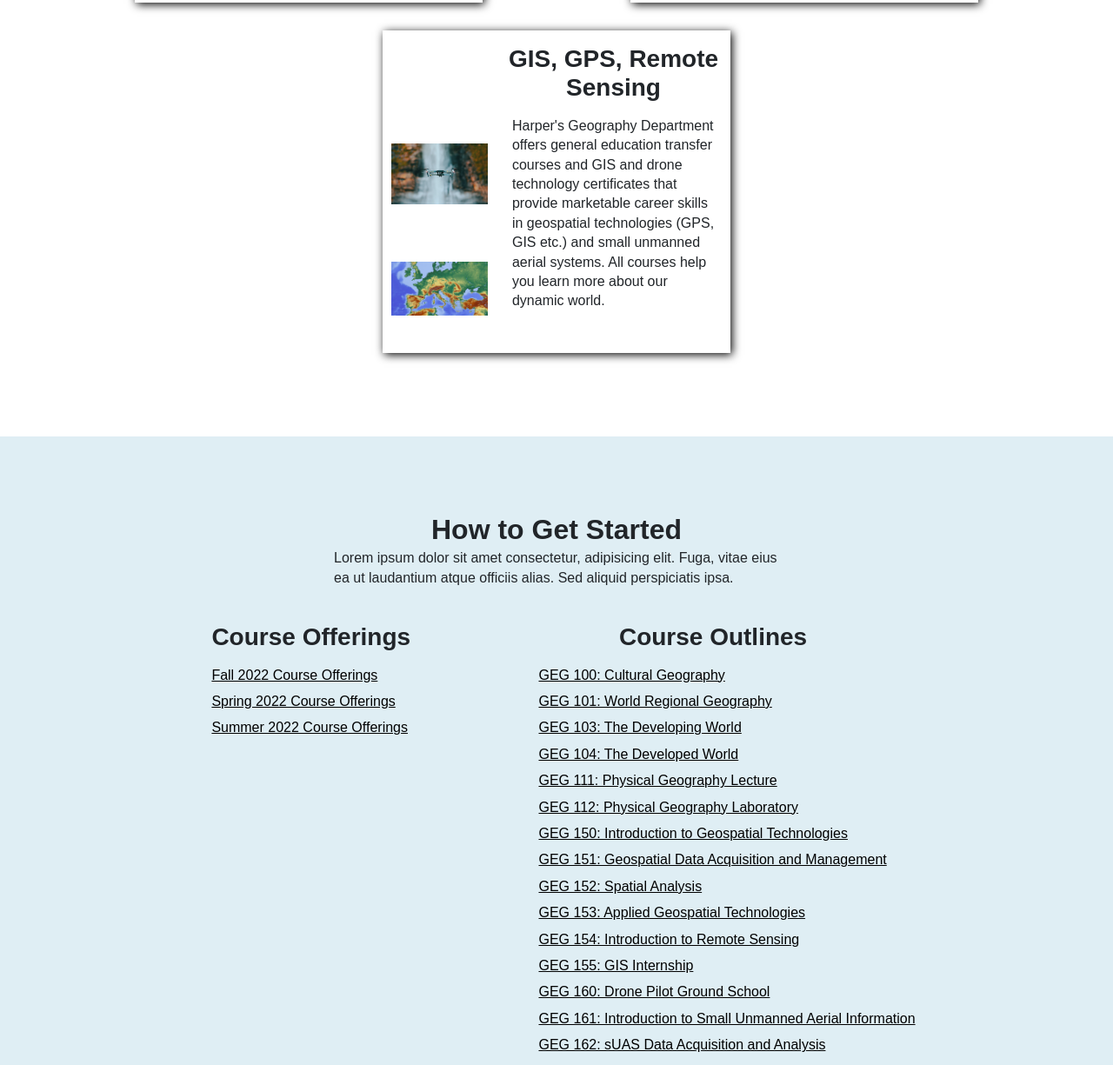
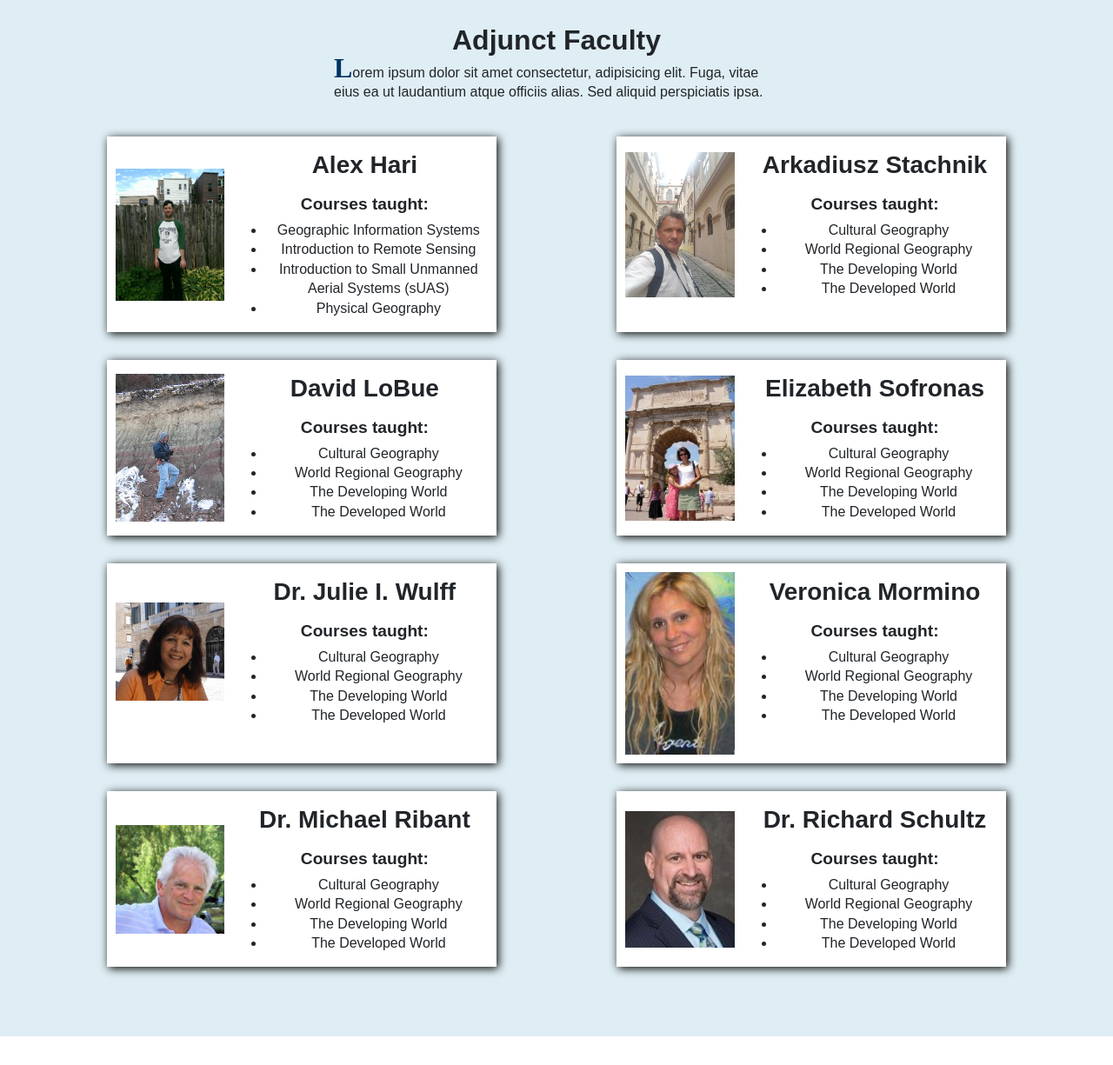
Before and after one commit to dennisgarbis/geography, a plain HTML site: page faculty.html in a window 1280 px wide. Shown: the part 1090-2315 px from the top of the page at 87% size. Drawn offline with nearby package versions, Linux system fonts and the light colour scheme.

Commit message:
updated some styles, add faculty

```diff
--- a/css/styles.css
+++ b/css/styles.css
@@ -12,6 +12,8 @@
     background-color: #003366;
     padding: 1rem 0;
 }
+
+
 
 #logo {
     width: 20%;
@@ -121,12 +123,49 @@ h2 {
 }
 
 .field-box {
-    width: 25rem;
+    width: 28rem;
     margin: 1rem;
     display: flex;
     flex-direction: column;
     box-shadow: 2px 2px 10px #000;
     background-color: white;
+}
+
+.field-box:hover {
+    background-color: #007aaa20;
+}
+
+.field-flex {
+    display: flex;
+}
+
+.image-flex {
+    margin: 10px;
+    width: 30%;
+    display: flex;
+    flex-direction: column;
+    justify-content: space-around;
+}
+
+.field-text {
+    width: 70%;
+    margin: 0 5px;
+}
+
+.field-image img {
+    width: 100%;
+    transition: .5s ease-in-out;
+}
+
+/* remove below if you don't like */
+.field-image img:hover {
+    transform: scale(1.4);
+    border-radius: 10px;
+}
+
+h4 {
+    font-weight: 600;
+    font-size: 1.2rem;
 }
 
 .course-flex {
@@ -163,45 +202,13 @@ h2 {
     font-weight: 600;
 }
 
-.field-box:hover {
-    background-color: #007aaa20;
-}
-
-.field-flex {
-    display: flex;
-}
-
-.image-flex {
-    margin: 10px;
-    width: 30%;
-    display: flex;
-    flex-direction: column;
-    justify-content: space-around;
-}
-
-.field-text {
-    width: 70%;
-    margin: 0 5px;
-}
-
-.field-image img {
-    width: 100%;
-    transition: .5s ease-in-out;
-}
-
-/* remove below if you don't like */
-.field-image img:hover {
-    transform: scale(1.4);
-    border-radius: 20px;
-}
-
 h3 {
     margin: 1rem auto;
     font-weight: 600;
 }
 
 .field-p {
-    text-align: left;
+    text-align: justify;
     width: 90%;
     margin: 0 auto 3rem;
 }
@@ -363,6 +370,34 @@ footer {
     width: fit-content;
 }
 
+.team {
+    font-weight: 600;
+    color: #003366;
+}
+
+.email {
+    text-decoration: none;
+    font-weight: 600;
+    color: #003366;
+}
+
+.email-foot {
+    color: white;
+    text-decoration: none;
+}
+
+.team:first-letter {
+    font-size: 2rem;
+}
+
+p:first-letter {
+    font-size: 2rem;
+    line-height: 1.2rem;
+    color: #003366;
+    font-family: calligraph;
+    font-weight: 600;
+}
+
 @media screen and (max-width: 1000px) {
     header {
         height: 30vh;
@@ -420,6 +455,10 @@ footer {
 }
 
 @media screen and (max-width: 700px) {
+    .field-box {
+        width: 90%;
+    }
+
     .middle-container {
         padding: 2rem 0;
     }
@@ -430,6 +469,7 @@ footer {
 
     .outlines {
         margin: 2rem auto;
+        width: 80%;
     }
 
     .offerings {
--- a/faculty.html
+++ b/faculty.html
@@ -54,7 +54,7 @@
             </div>
         </header>
         <main>
-            <h2>Welcome to the Geography Department</h2>
+            <h2>Full Time Faculty</h2>
             <p class="intro-p">Lorem ipsum dolor sit amet consectetur, adipisicing elit. Mollitia porro ipsam veniam quo
                 fugiat autem laudantium culpa. Explicabo optio at fugiat tempore placeat sin. Lorem ipsum dolor sit amet
             </p>
@@ -63,63 +63,38 @@
                     <div class="field-box">
                         <div class="field-flex">
                             <div class="image-flex">
-                                <div class="field-image"><img src="images/elephant.jpg" alt=""></div>
-                                <div class="field-image"><img src="images/tornado.jpg" alt=""></div>
-                                <div class="field-image"><img src="images/turbines.jpg" alt=""></div>
+                                <div class="field-image"><img src="images/mmaitha.jpg" alt=""></div>
                             </div>
                             <div class="field-text">
                                 <div class="field-heading">
-                                    <h3>Physical Geography</h3>
+                                    <h3>Mukila Maitha</h3>
                                 </div>
-                                <div class="field-p">Geography is an interdisciplinary field of study that is well
-                                    suited
-                                    for understanding and solving today's complex problems such as global and local
-                                    wealth
-                                    inequities, cultural diversity and demographic change, migration, climate change,
-                                    environmental sustainability etc.
-                                </div>
+                                <h4>Courses taught:</h4>
+                                <ul>
+                                    <li>Geographic Information Systems</li>
+                                    <li>Introduction to Remote Sensing</li>
+                                    <li>Introduction to Small Unmanned Aerial Systems (sUAS)</li>
+                                    <li>Physical Geography</li>
+                                </ul>
                             </div>
                         </div> <!-- end field-flex -->
                     </div>
                     <div class="field-box">
                         <div class="field-flex">
                             <div class="image-flex">
-                                <div class="field-image"><img src="images/cargo-ship.webp" alt=""></div>
-                                <div class="field-image"></div>
-                                <div class="field-image"><img src="images/dirt-road.webp" alt=""></div>
+                                <div class="field-image"><img src="images/vero1.jpg" alt=""></div>
                             </div>
                             <div class="field-text">
                                 <div class="field-heading">
-                                    <h3>Cultural Geography</h3>
+                                    <h3>Veronica Mormino</h3>
                                 </div>
-                                <div class="field-p">Geography is a bridge between the social and natural sciences and
-                                    today
-                                    has been greatly enhanced by the growth in geospatial technology tools, such as GPS
-                                    (Global Positioning Systems), GIS (Geographic Information Systems), and earth
-                                    imagery
-                                    from platforms such as satellites and unmanned aerial systems (drones).
-                                </div>
-                            </div>
-                        </div>
-                    </div>
-                    <div class="field-box">
-                        <div class="field-flex">
-                            <div class="image-flex">
-                                <div class="field-image"><img src="images/drone-spray.webp" alt=""></div>
-                                <div class="field-image"><img src="images/drone-water.jpg" alt=""></div>
-                                <div class="field-image"><img src="images/map.jpg" alt=""></div>
-                            </div>
-                            <div class="field-text">
-                                <div class="field-heading">
-                                    <h3>GIS, GPS, Remote Sensing</h3>
-                                </div>
-                                <div class="field-p">Harper's Geography Department offers general education transfer
-                                    courses
-                                    and GIS and drone technology certificates that provide marketable career skills in
-                                    geospatial technologies (GPS, GIS etc.) and small unmanned aerial systems. All
-                                    courses
-                                    help you learn more about our dynamic world.
-                                </div>
+                                <h4>Courses taught:</h4>
+                                <ul>
+                                    <li>Cultural Geography</li>
+                                    <li>World Regional Geography</li>
+                                    <li>The Developing World</li>
+                                    <li>The Developed World</li>
+                                </ul>
                             </div>
                         </div>
                     </div>
@@ -127,76 +102,168 @@
             </section>
             <div class="parallax-image"></div>
             <section class="middle-container">
-                <h2>How to Get Started</h2>
-                <div class="intro-p">
+                <h2>Adjunct Faculty</h2>
+                <p class="intro-p">
                     Lorem ipsum dolor sit amet consectetur, adipisicing elit. Fuga, vitae eius ea ut
                     laudantium atque officiis alias. Sed aliquid perspiciatis ipsa.
-                </div>
-                <div class="courses">
-                    <div class="offerings">
-                        <h3>Course Offerings</h3>
-                        <a href="https://sis.harpercollege.edu/prodban/bwckschd.p_get_crse_unsec?term_in=202335&sel_subj=dummy&sel_day=dummy&sel_schd=dummy&sel_insm=dummy&sel_camp=dummy&sel_levl=dummy&sel_sess=dummy&sel_instr=dummy&sel_ptrm=dummy&sel_attr=dummy&sel_subj=GEG&sel_crse=&sel_title=&sel_insm=%25&sel_from_cred=&sel_to_cred=&sel_camp=&sel_levl=%25&sel_ptrm=%25&sel_sess=%25&begin_hh=0&begin_mi=0&begin_ap=a&end_hh=0&end_mi=0&end_ap=a"
-                            target="_blank">Fall 2022 Course Offerings</a>
-                        <a href="https://sis.harpercollege.edu/prodban/bwckschd.p_get_crse_unsec?term_in=202265&sel_subj=dummy&sel_day=dummy&sel_schd=dummy&sel_insm=dummy&sel_camp=dummy&sel_levl=dummy&sel_sess=dummy&sel_instr=dummy&sel_ptrm=dummy&sel_attr=dummy&sel_subj=GEG&sel_crse=&sel_title=&sel_insm=%25&sel_from_cred=&sel_to_cred=&sel_camp=&sel_levl=%25&sel_ptrm=%25&sel_sess=%25&begin_hh=0&begin_mi=0&begin_ap=a&end_hh=0&end_mi=0&end_ap=a"
-                            target="_blank">Spring 2022 Course Offerings</a>
-                        <a href="https://sis.harpercollege.edu/prodban/bwckschd.p_get_crse_unsec?term_in=202295&sel_subj=dummy&sel_day=dummy&sel_schd=dummy&sel_insm=dummy&sel_camp=dummy&sel_levl=dummy&sel_sess=dummy&sel_instr=dummy&sel_ptrm=dummy&sel_attr=dummy&sel_subj=GEG&sel_crse=&sel_title=&sel_insm=%25&sel_from_cred=&sel_to_cred=&sel_camp=&sel_levl=%25&sel_ptrm=%25&sel_sess=%25&begin_hh=0&begin_mi=0&begin_ap=a&end_hh=0&end_mi=0&end_ap=a"
-                            target="_blank">Summer 2022 Course Offerings</a>
+                </p>
+                <div class="top-container-flex">
+                    <div class="field-box">
+                        <div class="field-flex">
+                            <div class="image-flex">
+                                <div class="field-image"><img src="images/alexhari.jpg" alt=""></div>
+                            </div>
+                            <div class="field-text">
+                                <div class="field-heading">
+                                    <h3>Alex Hari</h3>
+                                </div>
+                                <h4>Courses taught:</h4>
+                                <ul>
+                                    <li>Geographic Information Systems</li>
+                                    <li>Introduction to Remote Sensing</li>
+                                    <li>Introduction to Small Unmanned Aerial Systems (sUAS)</li>
+                                    <li>Physical Geography</li>
+                                </ul>
+                            </div>
+                        </div> <!-- end field-flex -->
                     </div>
-                    <div class="outlines">
-                        <h3>Course Outlines</h3>
-                        <ul class="course-list">
-                            <li class="list-item"><a class="list-link" href="pdf/geg100.pdf">GEG 100: Cultural
-                                    Geography</a></li>
-                            <li class="list-item"><a class="list-link" href="pdf/geg101.pdf">GEG 101: World Regional
-                                    Geography</a></li>
-                            <li class="list-item"><a class="list-link" href="pdf/geg103.pdf">GEG 103: The Developing
-                                    World</a></li>
-                            <li class="list-item"><a class="list-link" href="pdf/geg104.pdf">GEG 104: The Developed
-                                    World</a></li>
-                            <li class="list-item"><a class="list-link" href="pdf/geg111.pdf">GEG 111: Physical Geography
-                                    Lecture</a></li>
-                            <li class="list-item"><a class="list-link" href="pdf/geg112.pdf">GEG 112: Physical Geography
-                                    Laboratory</a></li>
-                            <li class="list-item"><a class="list-link" href="pdf/geg150.pdf">GEG 150: Introduction to
-                                    Geospatial Technologies</a></li>
-                            <li class="list-item"><a class="list-link" href="pdf/geg151.pdf">GEG 151: Geospatial Data
-                                    Acquisition and Management</a></li>
-                            <li class="list-item"><a class="list-link" href="pdf/geg152.pdf">GEG 152: Spatial
-                                    Analysis</a></li>
-                            <li class="list-item"><a class="list-link" href="pdf/geg153.pdf">GEG 153: Applied Geospatial
-                                    Technologies</a></li>
-                            <li class="list-item"><a class="list-link" href="pdf/geg154.pdf">GEG 154: Introduction to
-                                    Remote Sensing</a></li>
-                            <li class="list-item"><a class="list-link" href="pdf/geg155.pdf">GEG 155: GIS Internship</a>
-                            </li>
-                            <li class="list-item"><a class="list-link" href="pdf/geg160.pdf">GEG 160: Drone Pilot Ground
-                                    School</a></li>
-                            <li class="list-item"><a class="list-link" href="pdf/geg161.pdf">GEG 161: Introduction to
-                                    Small Unmanned Aerial Information</a></li>
-                            <li class="list-item"><a class="list-link" href="pdf/geg162.pdf">GEG 162: sUAS Data
-                                    Acquisition and Analysis</a></li>
-                        </ul>
+                    <div class="field-box">
+                        <div class="field-flex">
+                            <div class="image-flex">
+                                <div class="field-image"><img src="images/stachnik.jpg" alt=""></div>
+                            </div>
+                            <div class="field-text">
+                                <div class="field-heading">
+                                    <h3>Arkadiusz Stachnik</h3>
+                                </div>
+                                <h4>Courses taught:</h4>
+                                <ul>
+                                    <li>Cultural Geography</li>
+                                    <li>World Regional Geography</li>
+                                    <li>The Developing World</li>
+                                    <li>The Developed World</li>
+                                </ul>
+                            </div>
+                        </div>
+                    </div>
+                    <div class="field-box">
+                        <div class="field-flex">
+                            <div class="image-flex">
+                                <div class="field-image"><img src="images/dlobue.jpg" alt=""></div>
+                            </div>
+                            <div class="field-text">
+                                <div class="field-heading">
+                                    <h3>David LoBue</h3>
+                                </div>
+                                <h4>Courses taught:</h4>
+                                <ul>
+                                    <li>Cultural Geography</li>
+                                    <li>World Regional Geography</li>
+                                    <li>The Developing World</li>
+                                    <li>The Developed World</li>
+                                </ul>
+                            </div>
+                        </div>
+                    </div>
+                    <div class="field-box">
+                        <div class="field-flex">
+                            <div class="image-flex">
+                                <div class="field-image"><img src="images/eliz5sm.jpg" alt=""></div>
+                            </div>
+                            <div class="field-text">
+                                <div class="field-heading">
+                                    <h3>Elizabeth Sofronas</h3>
+                                </div>
+                                <h4>Courses taught:</h4>
+                                <ul>
+                                    <li>Cultural Geography</li>
+                                    <li>World Regional Geography</li>
+                                    <li>The Developing World</li>
+                                    <li>The Developed World</li>
+                                </ul>
+                            </div>
+                        </div>
+                    </div>
+                    <div class="field-box">
+                        <div class="field-flex">
+                            <div class="image-flex">
+                                <div class="field-image"><img src="images/jwulff.jpg" alt=""></div>
+                            </div>
+                            <div class="field-text">
+                                <div class="field-heading">
+                                    <h3>Dr. Julie I. Wulff</h3>
+                                </div>
+                                <h4>Courses taught:</h4>
+                                <ul>
+                                    <li>Cultural Geography</li>
+                                    <li>World Regional Geography</li>
+                                    <li>The Developing World</li>
+                                    <li>The Developed World</li>
+                                </ul>
+                            </div>
+                        </div>
+                    </div>
+                    <div class="field-box">
+                        <div class="field-flex">
+                            <div class="image-flex">
+                                <div class="field-image"><img src="images/vero1.jpg" alt=""></div>
+                            </div>
+                            <div class="field-text">
+                                <div class="field-heading">
+                                    <h3>Veronica Mormino</h3>
+                                </div>
+                                <h4>Courses taught:</h4>
+                                <ul>
+                                    <li>Cultural Geography</li>
+                                    <li>World Regional Geography</li>
+                                    <li>The Developing World</li>
+                                    <li>The Developed World</li>
+                                </ul>
+                            </div>
+                        </div>
+                    </div>
+                    <div class="field-box">
+                        <div class="field-flex">
+                            <div class="image-flex">
+                                <div class="field-image"><img src="images/mribant.jpg" alt=""></div>
+                            </div>
+                            <div class="field-text">
+                                <div class="field-heading">
+                                    <h3>Dr. Michael Ribant</h3>
+                                </div>
+                                <h4>Courses taught:</h4>
+                                <ul>
+                                    <li>Cultural Geography</li>
+                                    <li>World Regional Geography</li>
+                                    <li>The Developing World</li>
+                                    <li>The Developed World</li>
+                                </ul>
+                            </div>
+                        </div>
+                    </div>
+                    <div class="field-box">
+                        <div class="field-flex">
+                            <div class="image-flex">
+                                <div class="field-image"><img src="images/rschultz.jpg" alt=""></div>
+                            </div>
+                            <div class="field-text">
+                                <div class="field-heading">
+                                    <h3>Dr. Richard Schultz</h3>
+                                </div>
+                                <h4>Courses taught:</h4>
+                                <ul>
+                                    <li>Cultural Geography</li>
+                                    <li>World Regional Geography</li>
+                                    <li>The Developing World</li>
+                                    <li>The Developed World</li>
+                                </ul>
+                            </div>
+                        </div>
                     </div>
                 </div>
             </section>
-            <hr>
             <section class="bottom-container">
-                <h2>In the News</h2>
-                <p class="intro-p">Please see the links below to read more about how the drone program has taken flight
-                    here at Harper College.</p>
-                <ul class="news-links">
-                    <li class="list-item"><a
-                            href="https://www.chicagotribune.com/suburbs/arlington-heights/ct-ahp-casten-faa-harper-college-drone-tl-1104-20211102-xcd2ictydbektdstlgmjryfz3i-story.html"
-                            target="_blank">Chicago Tribune (11/2/2021) - US Rep Casten tours Harper College drone
-                            program</a></li>
-                    <li class="list-item"><a
-                            href="https://www.harpercollege.edu/about/news/archives/2020/posts/120220.php">Harper News
-                            (12/2/2020) - Harper launches new drone technology program</a></li>
-                    <li class="list-item"><a
-                            href="https://www.harpercollege.edu/about/news/archives/2021/posts/081121.php"
-                            target="_blank">Harper News (8/11/2021) - Harper's drone program selected for FAA
-                            initiative</a></li>
-                </ul>
+
             </section>
         </main>
         <footer aria-label="content">
```
Also changed, not shown: drone.html (+2 -3 lines), gallery.html (+8 -8 lines), gis.html (+2 -2 lines), index.html (+10 -11 lines), images/alexhari.jpg (added), images/dlobue.jpg (added), images/eliz5sm.jpg (added), images/jwulff.jpg (added), images/mmaitha.jpg (added), images/mribant.jpg (added), images/rschultz.jpg (added), images/stachnik.jpg (added), images/vero1.jpg (added).
